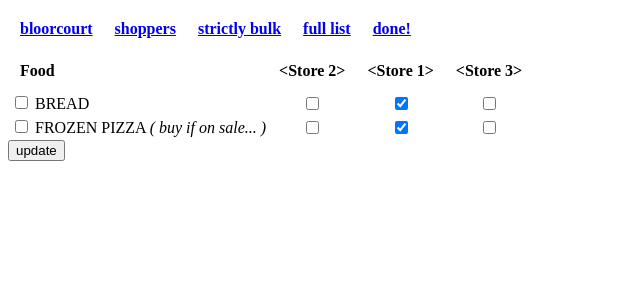
After one commit to jeremyvoltz/pantry, a Flask app: page /list/ in a window 1280 px wide. The commit adds this page. Shown: the top 300 px of the page, without its empty margins (0-640 px from the left). Run offline with Flask 2, Linux system fonts and the light colour scheme; data comes from the database, SQL or seed files in the repository; both versions use the stored data as it was after the commit; lists and menus that the app fills with data are empty.

Commit message:
Add shopping list and essentials check

```diff
--- a/app.py
+++ b/app.py
@@ -1,5 +1,6 @@
 from flask import Flask, render_template, request, redirect, url_for
 from flask.ext.sqlalchemy import SQLAlchemy
+from sqlalchemy.sql import func
 
 from flask.ext import wtf
 from flask.ext.superadmin import Admin, model
@@ -66,7 +67,6 @@ class Store(db.Model):
 def index():
     return render_template('home.html')
 
-
 @app.route('/add', methods=['GET', 'POST'])
 def add():
     food = Food.query.order_by(Food.name)
@@ -129,11 +129,49 @@ def stores():
                 # elif store in food.locations:
                     # food.locations.remove(store)
                 db.session.commit()
-
         return redirect(url_for('index'))
     locations = Store.query.order_by("name").all()
     return render_template('stores.html', food=food, locations=locations)
 
+
+@app.route('/list/', methods=['GET', 'POST'])
+@app.route('/list/<int:store_id>', methods=['GET', 'POST'])
+def list(store_id=None):
+    if store_id:
+        food = Food.query\
+        .filter(Food.locations.any(id=store_id))\
+        .filter(Food.status != 1)\
+        .order_by(Food.name)
+    else:
+        food = Food.query.filter(Food.status != 1).order_by(Food.name)
+    locations = Store.query.order_by("name").all()
+    if request.method == 'POST':
+        for f in food:
+            f.locations = []
+            db.session.commit()
+            for store in locations:
+                if request.form.get(f.name + "_" + store.name) == '1':
+                    f.locations.append(store)
+                # elif store in food.locations:
+                    # food.locations.remove(store)
+                db.session.commit()
+            if request.form.get(f.name + "_bought") == '1':
+                f.status = 1
+        return redirect(url_for('list', store_id=store_id))
+    locations = Store.query.order_by("name").all()
+    return render_template('list.html', food=food, locations=locations)
+
+
+@app.route('/essentials', methods=['GET', 'POST'])
+def essentials():
+    food = Food.query.filter_by(essential=True).order_by(Food.name).all()
+    if request.method == 'POST':
+        for f in food:
+            if request.form.get(f.name) == '1':
+                f.status = 0
+                db.session.commit()
+        return redirect(url_for('index'))
+    return render_template('essentials.html', food=food)
 
 if __name__ == '__main__':
     # Create admin
--- a/static/style.css
+++ b/static/style.css
@@ -11,3 +11,11 @@ th {
 .button {
     display: block;
 }
+.strikethrough:checked + span{
+  text-decoration:line-through;
+  color: gray;
+
+}
+.center {
+    text-align: center;
+}
--- a/templates/home.html
+++ b/templates/home.html
@@ -5,6 +5,8 @@
 <a href="{{url_for('add')}}" class="button"><button>Add to the shopping list</button></a><br>
 <a href="{{url_for('pantry')}}" class="button"><button>Manage pantry</button></a><br>
 <a href="{{url_for('stores')}}" class="button"><button>Manage shopping destinations</button></a><br>
+<a href="{{url_for('essentials')}}" class="button"><button>Check essentials before you go...</button></a><br>
+<a href="{{url_for('list')}}" class="button"><button>Go shopping!</button></a><br>
 
 
 
--- /dev/null
+++ b/templates/list.html
@@ -0,0 +1,34 @@
+{% extends "layout.html" %}
+{% block content %}
+  <table>
+  {% for store in locations %}
+  <th><a href="{{url_for('list', store_id = store.id)}}">{{store.name}}</a></th>
+  {% endfor %}
+  <th><a href="{{url_for('list')}}">full list</a></th>
+  <th><a href="{{url_for('index')}}">done!</a></th>
+</table>
+  <form action="" method="post">
+    <table>
+      <tr>
+        <th>Food</th>
+        {% for store in locations %}
+          <th value={{store}}>{{store}}</th>
+        {% endfor %}
+      </tr>
+      {% for f in food %}
+        <tr>
+          <td> <input type="checkbox" class="strikethrough" name="{{f.name + '_bought'}}" value=1>
+           <span>{{f.name|upper}} <em>{% if f.status == 2 %}( buy if on sale... ) {% endif %}</em></span></td>
+          {% for store in locations %}
+            <td>
+              <input type='checkbox' name="{{f.name + '_' + store.name}}" value=1
+              {% if store in f.locations %} checked {% endif %} >
+            </td>
+          {% endfor %}
+
+        </tr>
+      {% endfor %}
+    </table>
+    <input type="submit" value='update'>
+  </form>
+{% endblock %}
```
Also changed, not shown: templates/essentials.html (added, +22 -0 lines), test.sqlite.
